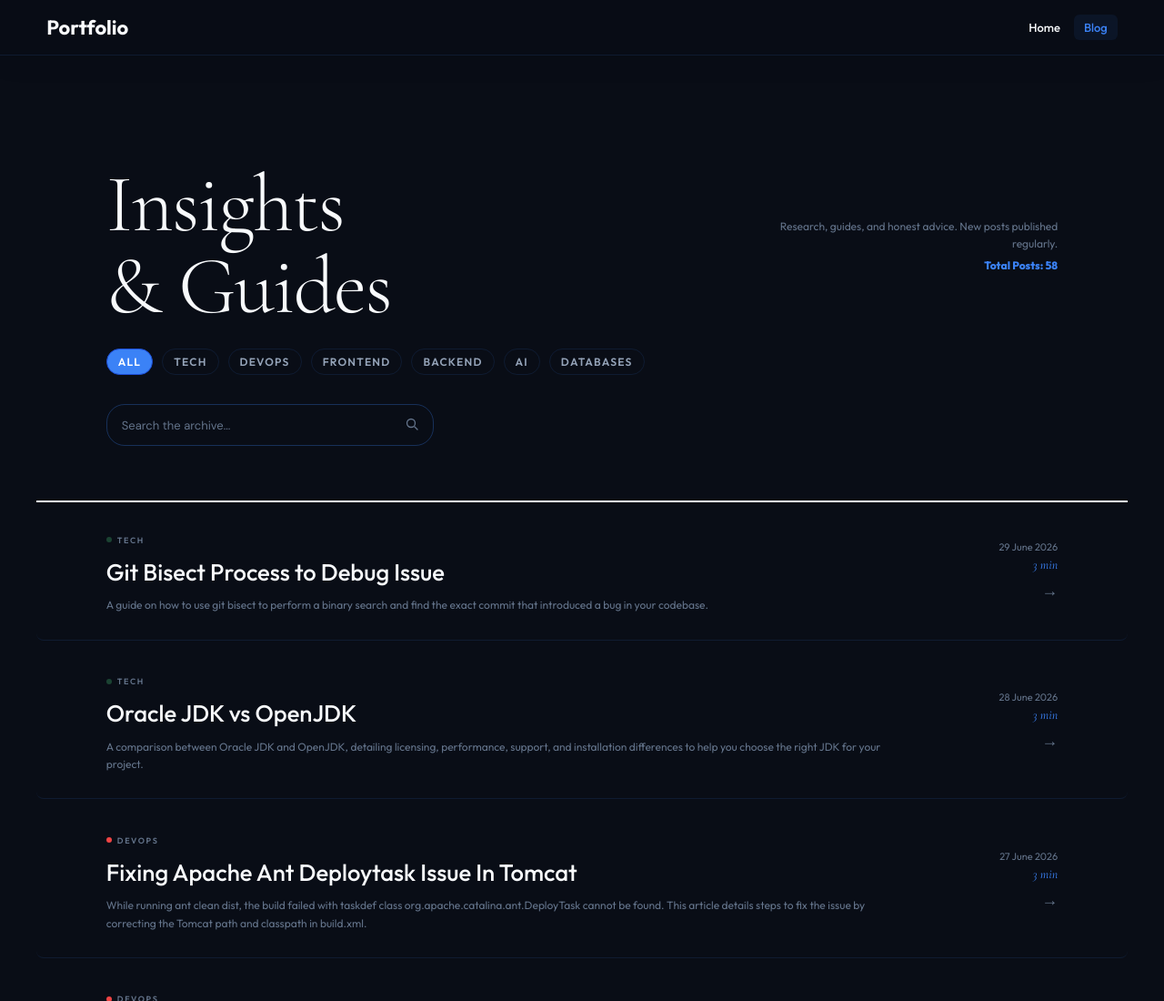
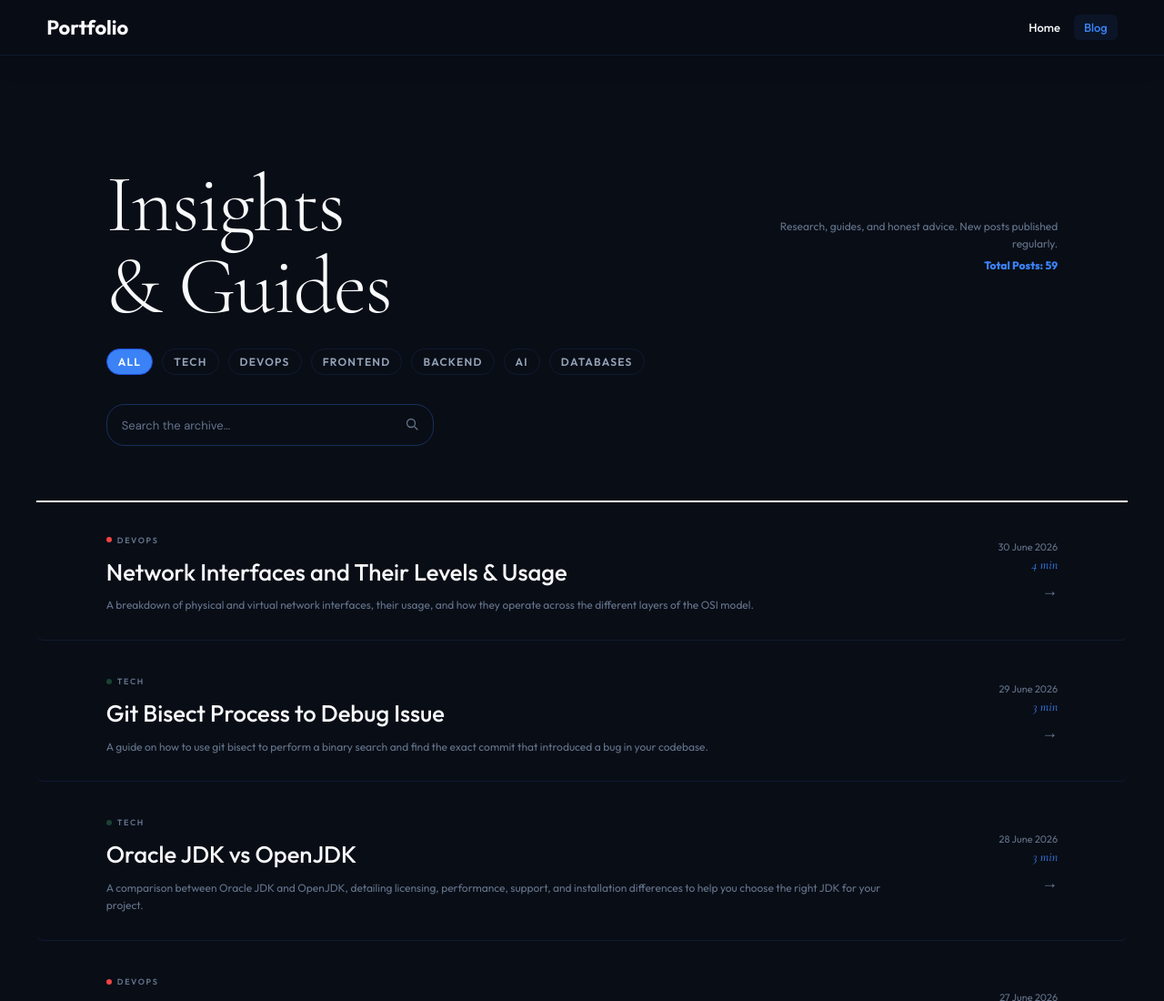
Before and after one commit to rinas21/amrinas, a website: page blog.html in a window 1280 px wide. Shown: the top 1100 px of the page at 91% size. Drawn offline with nearby package versions, Linux system fonts and the light colour scheme; a web font is replaced by a local one.

Commit message:
feat: add new blog post about network interfaces and update publication date

```diff
--- a/blog.html
+++ b/blog.html
@@ -468,6 +468,15 @@
 
         // Add your blog posts here manually. This ensures it works perfectly locally and on GitHub Pages!
         const blogPosts = [
+            {
+                "title": "Network Interfaces and Their Levels & Usage",
+                "category": "DevOps",
+                "excerpt": "A breakdown of physical and virtual network interfaces, their usage, and how they operate across the different layers of the OSI model.",
+                "author": "A.M.Rinas",
+                "readTime": "4 min",
+                "date": "30 June 2026",
+                "file": "network-interfaces-and-their-levels-usage.html"
+            },
             {
                 "title": "Git Bisect Process to Debug Issue",
                 "category": "Tech",
```
Also changed, not shown: blogs/network-interfaces-and-their-levels-usage.html (+2 -2 lines).
